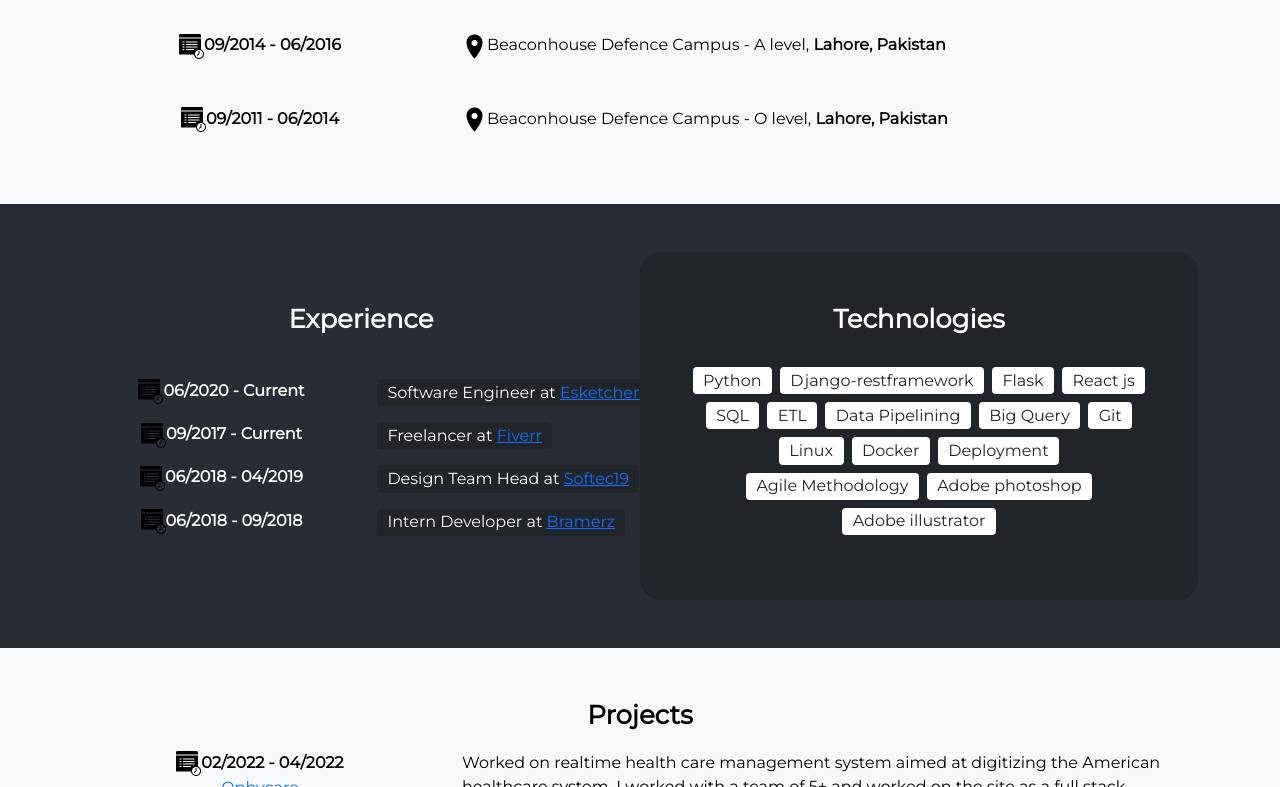
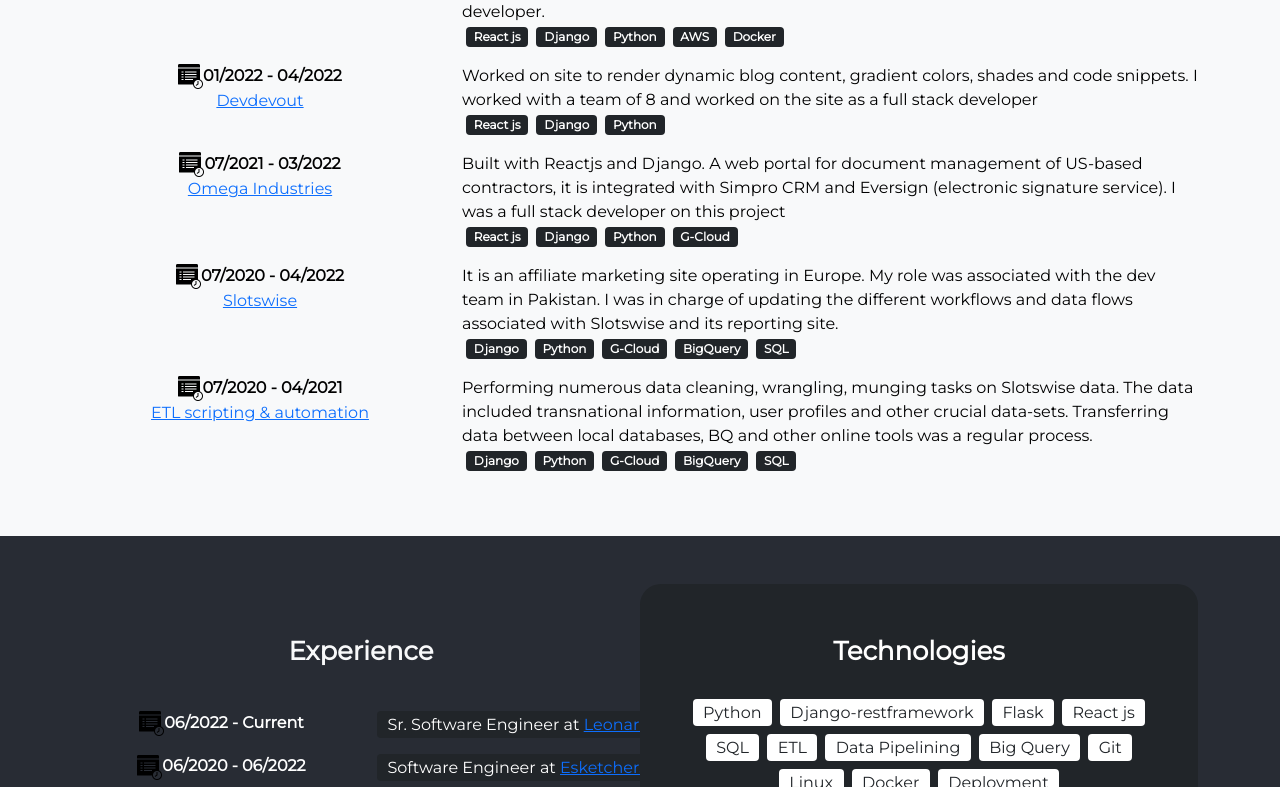
Before and after one commit to Aanish97/aanish97.github.io, a React (Create React App) app: page / in a window 1280 px wide. Shown: the part 553-1340 px from the top of the page. Built offline with nearby package versions, Linux system fonts and the light colour scheme.

Commit message:
updated src components

```diff
--- a/src/App.js
+++ b/src/App.js
@@ -19,7 +19,7 @@
     <div className="App">
         <Navbar/>
         <Intro/>
-        <Education/>
+        <Project/>
         <div class="container text-white py-5 d-md-flex">
           <div class='col-md-6 col-12'>
             <Experience/>
@@ -28,7 +28,7 @@
             <Technologies/>
           </div>
         </div>
-        <Project/>
+        <Education/>
         <ClientTestimonials/>
     </div>
   );
--- a/src/Components/Experience/index.js
+++ b/src/Components/Experience/index.js
@@ -20,10 +20,16 @@
 
     const experience = [
         {
+            designation: "Sr. Software Engineer",
+            siteLink: "https://leonardo247.com//",
+            company: "Leonardo247",
+            time: "06/2022 - Current"
+        },
+        {
             designation: "Software Engineer",
             siteLink: "https://esketchers.com/",
             company: "Esketchers",
-            time: "06/2020 - Current"
+            time: "06/2020 - 06/2022"
         },
         {
             designation: "Freelancer",
--- a/src/Components/Projects/index.js
+++ b/src/Components/Projects/index.js
@@ -32,7 +32,7 @@
         },
         {
             text: "Worked on site to render dynamic blog content, gradient colors, shades and code snippets. " +
-                "I worked with a tema of 4+ and worked on the site as a full stack developer",
+                "I worked with a team of 8 and worked on the site as a full stack developer",
             tech: ["React js", "Django", "Python"],
             siteLink: "https://devdevout.com/",
             projectName: "Devdevout",
```
